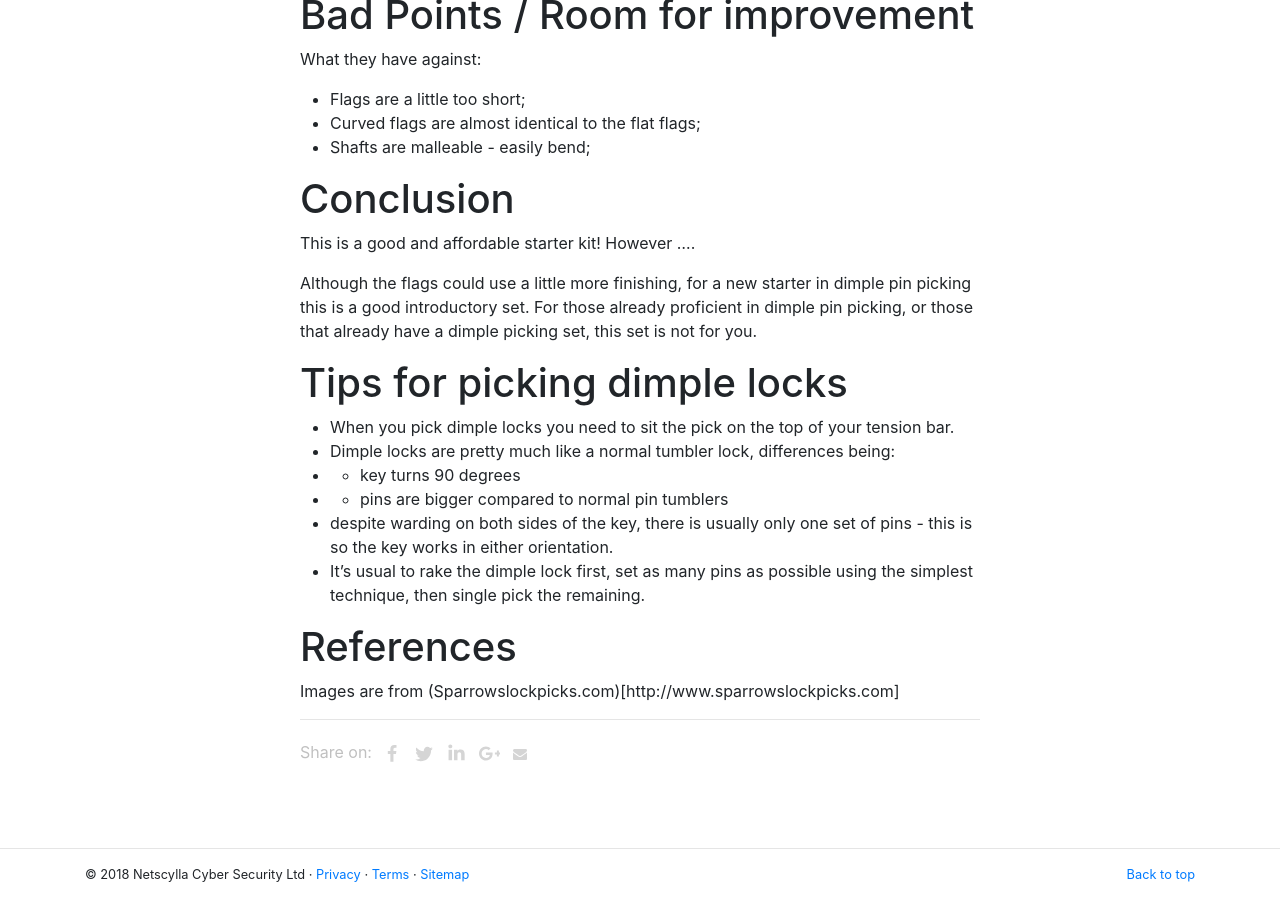
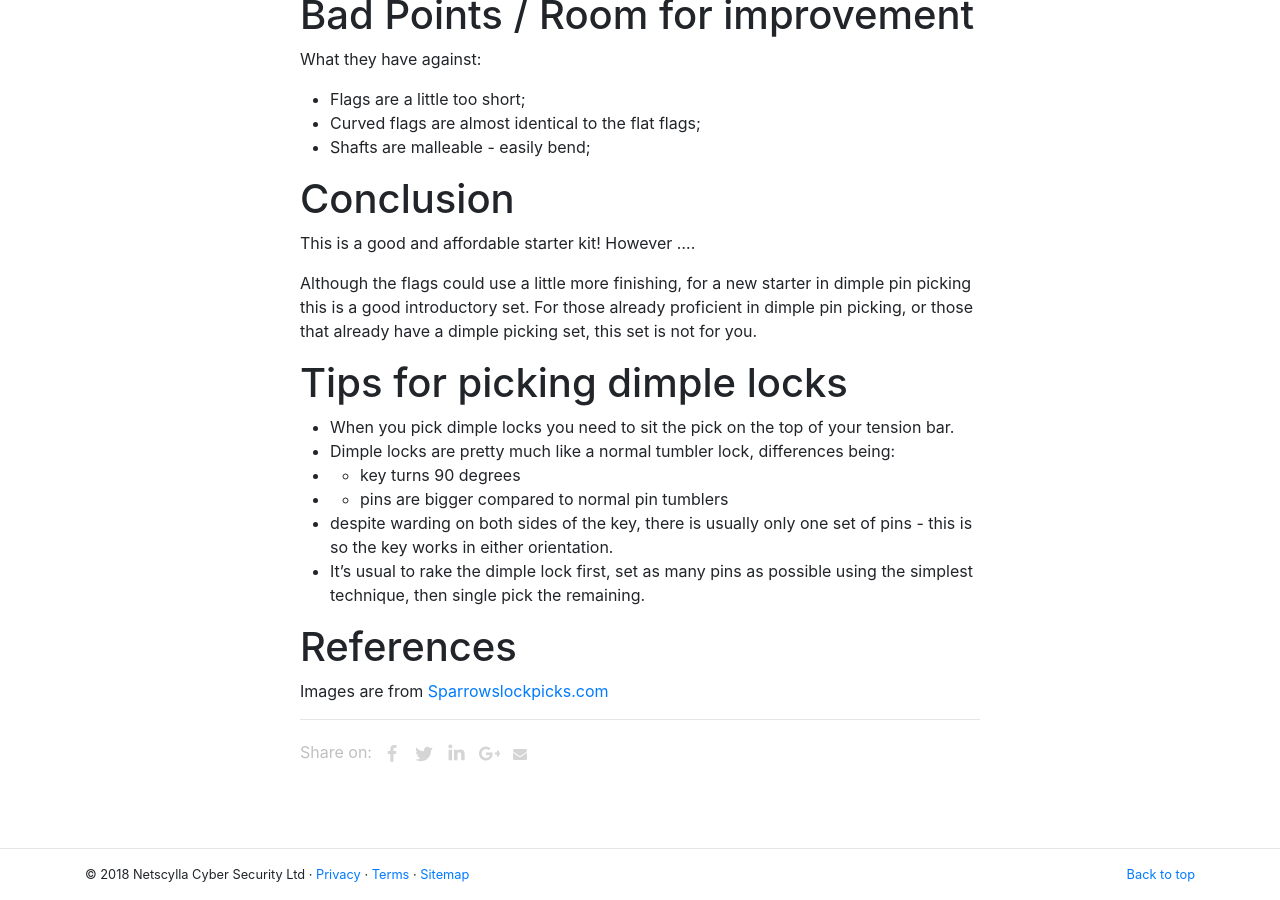
Before and after one commit to netscylla/blog, a Jekyll site: the page built from _posts/2018-12-17-Sparrows-BlackFlags.markdown, in a window 1280 px wide and 900 px high, scrolled down 1303 px. Built offline with Jekyll 4.4.1, drawn with Linux system fonts in a browser that asks for light colours; nearby versions of some CDN libraries; library files that are not in the unit come from our copies; comment, search, counter and statistics services are not loaded.

Commit message:
minor correction on last link

```diff
--- a/_posts/2018-12-17-Sparrows-BlackFlags.markdown
+++ b/_posts/2018-12-17-Sparrows-BlackFlags.markdown
@@ -48,4 +48,4 @@ For those already proficient in dimple pin picking, or those that already have a
  * It’s usual to rake the dimple lock first, set as many pins as possible using the simplest technique, then single pick the remaining.
 
 # References
-Images are from (Sparrowslockpicks.com)[http://www.sparrowslockpicks.com]
+Images are from [Sparrowslockpicks.com](http://www.sparrowslockpicks.com)
```
